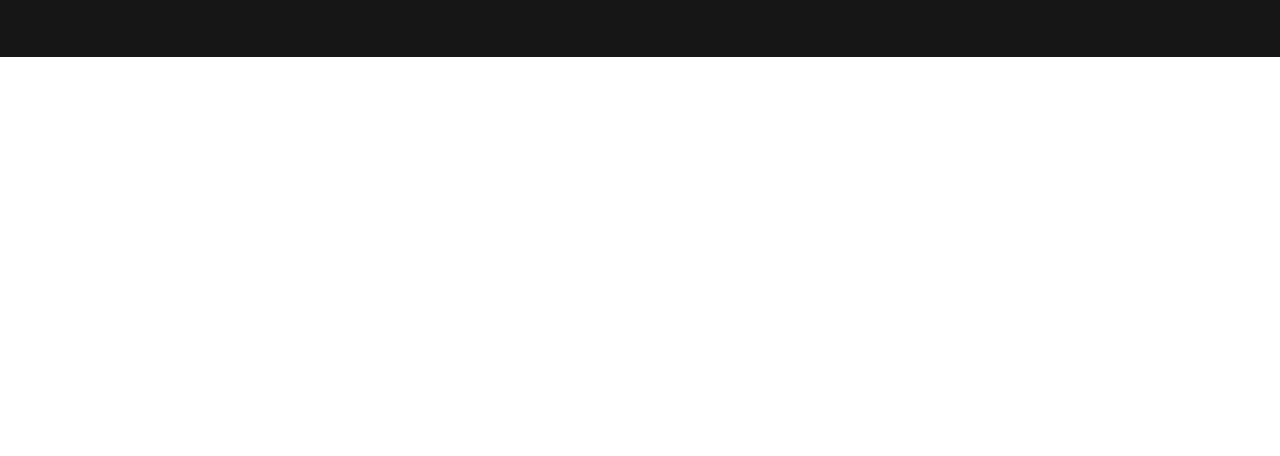
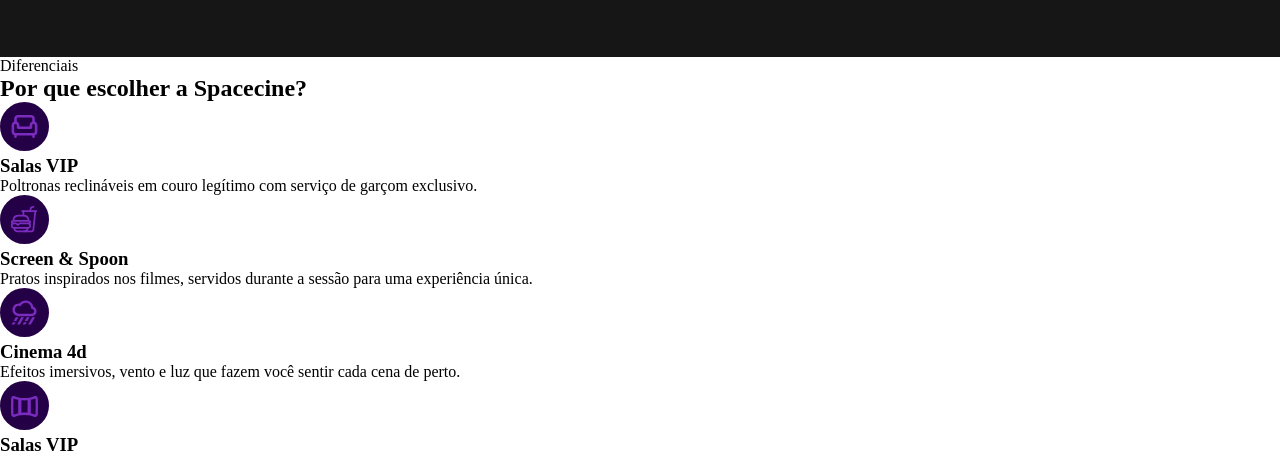
Before and after one commit to MatheusAlvarez/SpaceCine_Front-End, a plain HTML site: page index.html in a window 1280 px wide. Shown: the part 1420-1876 px from the top of the page. Before the commit the page ends 1477 px from the top, so only its background shows below. Drawn offline with Linux system fonts and the light colour scheme.

Commit message:
feat: Add differentials section

```diff
--- a/index.html
+++ b/index.html
@@ -113,6 +113,38 @@
                 </div>
             </div>
         </div>
+    </section>
+
+    <!-- ----------- SECTION Differentials ----------- -->
+    <section class="section-differentials">
+
+        <div class="differentials-content">
+            <span>Diferenciais</span>
+            <h2>Por que escolher a Spacecine?</h2>
+        </div>
+
+        <div class="differentials-container-cards">
+            <div class="differentials-card">
+                <img src="./src/assets/images/iconVIP.svg" alt="Ícone da sala VIP" loading="lazy">
+                <h3>Salas VIP</h3>
+                <p>Poltronas reclináveis em couro legítimo com serviço de garçom exclusivo.</p>
+            </div>
+            <div class="differentials-card">
+                <img src="./src/assets/images/iconScreen.svg" alt="Ícone da sala Screen" loading="lazy">
+                <h3>Screen & Spoon</h3>
+                <p>Pratos inspirados nos filmes, servidos durante a sessão para uma experiência única.</p>
+            </div>
+            <div class="differentials-card">
+                <img src="./src/assets/images/iconCinema.svg" alt="Ícone Cinema" loading="lazy">
+                <h3>Cinema 4d</h3>
+                <p>Efeitos imersivos, vento e luz que fazem você sentir cada cena de perto.</p>
+            </div>
+            <div class="differentials-card">
+                <img src="./src/assets/images/iconFulldome.svg" alt="Ícone FUllDome" loading="lazy">
+                <h3>Salas VIP</h3>
+                <p>Uma experiência que envolve você em todos os ângulos, levando além da tela.</p>
+            </div>
+        </div>
 
     </section>
 
```
Also changed, not shown: src/assets/images/iconCinema.svg (added), src/assets/images/iconFulldome.svg (added), src/assets/images/iconScreen.svg (added), src/assets/images/iconVIP.svg (added).
